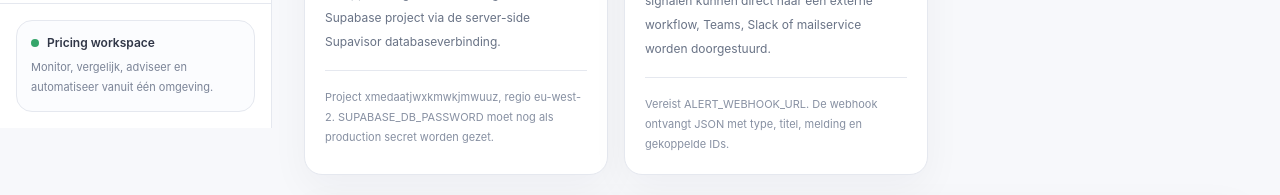
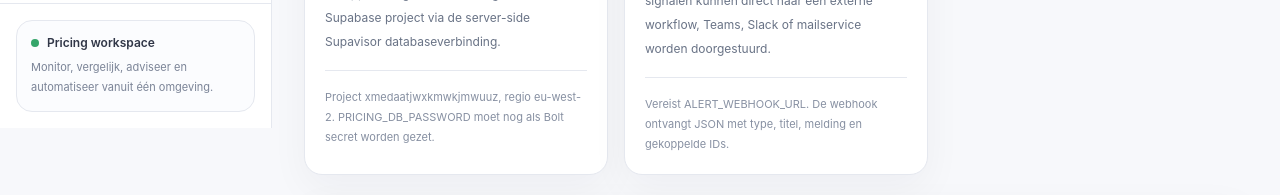
Before and after one commit to Petturick/PricingTool, a Next.js app: page /integraties in a window 1280 px wide. Shown: the part 672-867 px from the top of the page. Built offline with nearby package versions, Linux system fonts and the light colour scheme; no server answers; the database is empty.

Commit message:
Show Bolt compatible database secret status

```diff
--- a/src/app/integraties/page.tsx
+++ b/src/app/integraties/page.tsx
@@ -13,7 +13,9 @@ export default async function IntegrationsPage() {
   const monitorReady = Boolean(process.env.PRICE_MONITOR_API_KEY)
   const feedReady = Boolean(process.env.DATA_FEED_API_KEY)
   const webhookReady = Boolean(process.env.ALERT_WEBHOOK_URL)
-  const databaseReady = Boolean(process.env.SUPABASE_DB_PASSWORD && process.env.SUPABASE_PROJECT_ID)
+  const databasePassword = process.env.PRICING_DB_PASSWORD ?? process.env.SUPABASE_DB_PASSWORD
+  const databaseProjectId = process.env.PRICING_DB_PROJECT_ID ?? process.env.SUPABASE_PROJECT_ID
+  const databaseReady = Boolean(databasePassword && databaseProjectId)
   const syntrxResult = await safeDatabaseQuery(
     () => prisma.feedSource.findUnique({ where: { sourceKey: 'syntrx:cieqifmizthutfvfgfny:4cd85d1b-f834-4e68-b26d-1eae649b4c1f' } }),
     null,
@@ -24,7 +26,7 @@ export default async function IntegrationsPage() {
     { title: 'Syntrx PIM', description: 'Engels Group producten kunnen vanuit Syntrx rechtstreeks naar PricingTool worden gesynchroniseerd. De Syntrx sessie en organisatiebevoegdheid worden server-side gevalideerd.', ready: Boolean(syntrx), detail: syntrx ? `Laatste synchronisatie ${formatDate(syntrx.lastRunAt)}, ${syntrx.lastItemCount} regels, status ${syntrx.lastRunStatus}.` : 'Endpoint gereed op /api/integraties/syntrx. Activeer daarna de PricingTool koppeling in Syntrx.' },
     { title: 'Automatische prijscontroles', description: 'De scheduler kan gematchte concurrentie URLs periodiek controleren en schrijft geldige prijzen, voorraad en historie direct weg.', ready: monitorReady, detail: 'Vereist PRICE_MONITOR_API_KEY en de meegeleverde GitHub Actions scheduler.' },
     { title: 'Productfeed API', description: 'ERP, Magento, PIM of een andere bron kan eigen producten, prijzen en voorraad via een beveiligde JSON feed synchroniseren.', ready: feedReady, detail: 'POST naar /api/integraties/product-feed met Bearer DATA_FEED_API_KEY. De bron verschijnt daarna ook onder Feeds.' },
-    { title: 'PricingTool database', description: 'De applicatie gebruikt het toegewezen Supabase project via de server-side Supavisor databaseverbinding.', ready: databaseReady && syntrxResult.available, detail: `Project xmedaatjwxkmwkjmwuuz, regio eu-west-2. ${databaseReady ? 'Runtime variabelen gevonden.' : 'SUPABASE_DB_PASSWORD moet nog als production secret worden gezet.'}` },
+    { title: 'PricingTool database', description: 'De applicatie gebruikt het toegewezen Supabase project via de server-side Supavisor databaseverbinding.', ready: databaseReady && syntrxResult.available, detail: `Project xmedaatjwxkmwkjmwuuz, regio eu-west-2. ${databaseReady ? 'Runtime variabelen gevonden.' : 'PRICING_DB_PASSWORD moet nog als Bolt secret worden gezet.'}` },
     { title: 'Alert webhook', description: 'Nieuwe prijs, voorraad en opportunity signalen kunnen direct naar een externe workflow, Teams, Slack of mailservice worden doorgestuurd.', ready: webhookReady, detail: 'Vereist ALERT_WEBHOOK_URL. De webhook ontvangt JSON met type, titel, melding en gekoppelde IDs.' },
   ]
 
```
